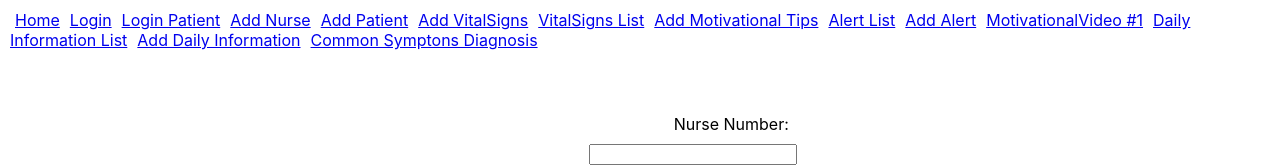
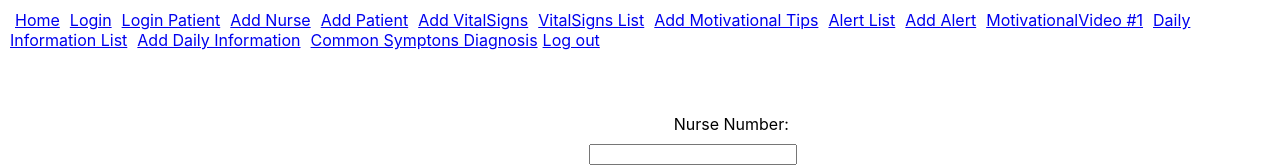
Before and after one commit to juneaubro/EmergingPeopleCOMP308Project, a React (Create React App) app in the folder graphql-react-client/: page /login in a window 1280 px wide. Shown: the top 166 px of the page. Built offline with nearby package versions, Linux system fonts and the light colour scheme; no server answers.

Commit message:
logout added

```diff
--- a/graphql-react-client/src/App.js
+++ b/graphql-react-client/src/App.js
@@ -51,54 +51,6 @@ function App() {
   };
   return (
 
-    // <Router>
-    //   <Navbar bg="light" expand="lg">
-    //     <Navbar.Toggle aria-controls="basic-navbar-nav" />
-    //     <Navbar.Collapse id="basic-navbar-nav">
-    //       <Nav className="mr-auto">
-    //         <Nav.Link href="/home"style={{ padding: 5 }}>Home</Nav.Link>
-
-    //         <Nav.Link href="/addstudent"style={{ padding: 5 }}>Sign Up</Nav.Link>
-    //         <Nav.Link href="/login"style={{ padding: 5 }}>Login</Nav.Link>
-
-    //         <Nav.Link href="/addnurse"style={{ padding: 5 }}>Add Nurse</Nav.Link>
-
-
-    //         <Nav.Link href="/studentlist"style={{ padding: 5 }}>Student List</Nav.Link>
-
-
-
-    //         <Nav.Link href="/alertlist" style={{ padding: 5 }}>Alert List</Nav.Link>
-    //         <Nav.Link href="/addalert" style={{ padding: 5 }}>Add Alert</Nav.Link>
-
-    //         <Nav.Link href="/motivationalvideo1" style={{ padding: 5 }}>MotivationalVideo #1</Nav.Link>
-
-
-    //         <Nav.Link href="/signout" onClick={deleteCookie}>Log out</Nav.Link>
-    //       </Nav>
-    //     </Navbar.Collapse>
-    //   </Navbar>
-
-    //   <div>
-    //       <Route render ={()=> < Home />} path="/home" />
-    //       <Route render ={()=> < Login />} path="/login" />
-
-    //       <Route render ={()=> < EditStudent />} path="/edit/:id" />
-    //       <Route render ={()=> < StudentList />} path="/studentlist" />
-    //       <Route render ={()=> < AddStudent />} path="/addstudent" />
-
-    //       <Route render ={()=> < AddNurse />} path="/addnurse" />
-
-    //       <Route render ={()=> < AlertList />} path="/alertlist" />
-    //       <Route render ={()=> < AddAlert />} path="/addalert" />
-    //       <Route render ={()=> < MotivationalVideo1 />} path="/motivationalvideo1" />
-
-
-
-    //   </div>
-
-    // </Router>
-
     <Router>
 
       <div>
@@ -124,6 +76,8 @@ function App() {
         <Link to="/dailyinfolist" style={{ padding: 5 }}>Daily Information List</Link>
         <Link to="/adddailyinfo" style={{ padding: 5 }}>Add Daily Information</Link>
         <Link to="/commonsymptons" style={{ padding: 5 }}>Common Symptons Diagnosis</Link>
+
+        <Link to="/signout" onClick={deleteCookie}>Log out</Link>
 
       </nav>
 
--- a/graphql-react-client/src/components/View.js
+++ b/graphql-react-client/src/components/View.js
@@ -16,7 +16,7 @@ function View (props) {
     <div className="App">
 
 
-      <h1>Your Nurse ID: {screen}</h1>
+      <h1>Your ID: {screen}</h1>
       <h1>{data}</h1>
 
       <h2>Welcome, please use the nav bar to navigate.</h2>
```
